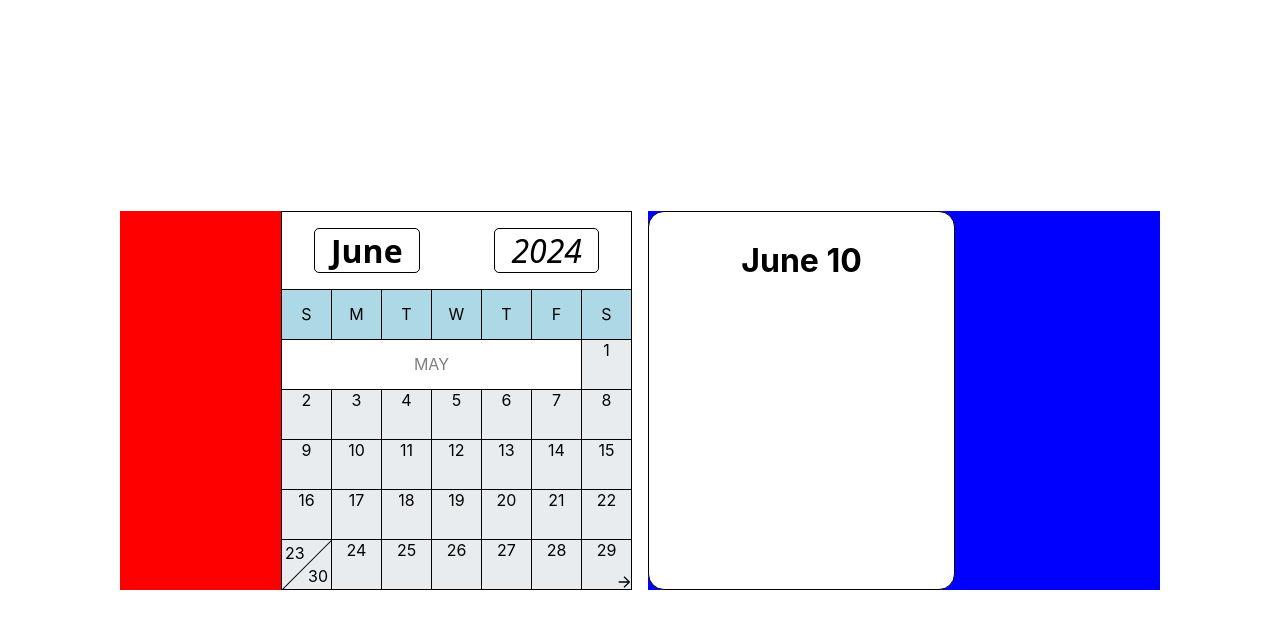
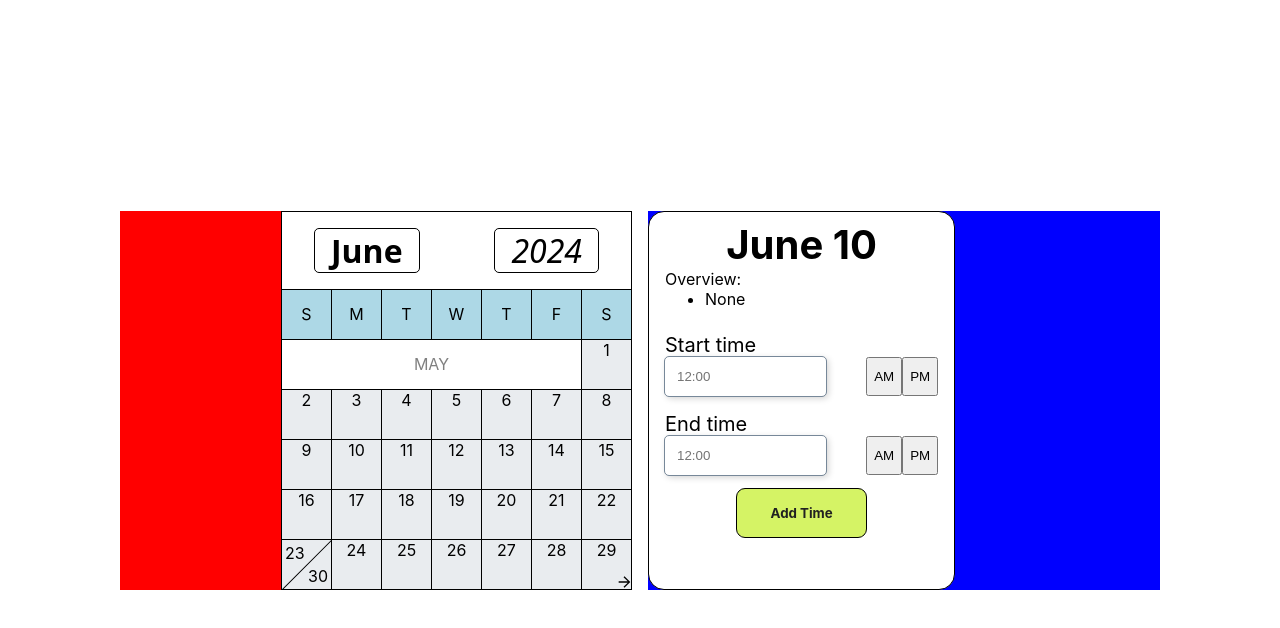
Before and after one commit to orion222/findatime, a React (Create React App) app: page /respondee in a window 1280 px wide. Both pictures are taken after a click on the element "10". Shown: the top 628 px of the page. Built offline with nearby package versions, Linux system fonts and the light colour scheme.

Commit message:
added time selectors ui

```diff
--- a/src/components/calendar/Calendar.js
+++ b/src/components/calendar/Calendar.js
@@ -61,12 +61,12 @@ export default function Calendar(props) {
 
     // build the first 4 rows
     ret.push(
-      <Day day = {1} setDay = {props.setDay} children = {n === 0 && <div className="calendar-prev calendar-arrow" onClick={prevMonth} />}>
+      <Day key = {1} day = {1} setDay = {props.setDay} children = {n === 0 && <div className="calendar-prev calendar-arrow" onClick={prevMonth} />}>
       </Day>
     );
     for (let i = 2; i <= 28 - n; i++){
       ret.push(
-        <Day day = {i} setDay = {props.setDay}/>
+        <Day key = {i} day = {i} setDay = {props.setDay}/>
       );
     }
 
@@ -93,7 +93,7 @@ export default function Calendar(props) {
     // fill in the rest of the calendar
     for (let i = nextDay; i <= t - v; i++) {
       ret.push(
-        <Day day = {i} setDay = {props.setDay}/>
+        <Day key = {i} day = {i} setDay = {props.setDay}/>
       );
     }
 
--- a/src/components/date-panel/TimeBookingWindow.js
+++ b/src/components/date-panel/TimeBookingWindow.js
@@ -1,22 +1,36 @@
+import "../../styles/date-panel/TimeBookingWindow.css";
+import { useState } from "react";
+import TimeSelector from "./TimeSelector"
 
+export default function TimeBookingWindow(props) {
+  const [startTime, setStartTime] = useState({ time: "9:00", am: true });
+  const [endTime, setEndTime] = useState({ time: "5:00", am: false });
 
-export default function TimeBookingWindow(props){
+  return (
+    <>
+        <div className="time-header">
 
-    return (
-        <h1 style={{textAlign: "center"}}>{months[props.month] + " " + props.day}</h1>
-    )
+            {new Intl.DateTimeFormat("en-US", { month: "long" }).format(
+              new Date(2024, props.month)
+            ) +
+              " " +
+              props.day}
+
+        </div>
+        <div className="time-stats">
+          Overview:
+          <ul className="overview-list">
+            <li>None</li>
+          </ul>
+        </div>
+        <div className = "time-selectbox">
+
+            <TimeSelector name = "Start time" setTime = {setStartTime} time = {startTime.time} am = {startTime.am}/>
+            <TimeSelector name = "End time" setTime = {setEndTime} time = {endTime.time} am = {endTime.am}/>
+        </div>
+        <button className = "bottone1">
+            Add Time
+        </button>
+    </>
+  );
 }
-const months = [
-    "January",
-    "February",
-    "March",
-    "April",
-    "May",
-    "June",
-    "July",
-    "August",
-    "September",
-    "October",
-    "November",
-    "December",
-  ];
--- /dev/null
+++ b/src/components/date-panel/TimeSelector.js
@@ -0,0 +1,15 @@
+import "../../styles/date-panel/TimeSelector.css"
+export default function TimeSelector(props){
+    return (
+        <div className = "time-container">
+            <div className = "time-input-label">{props.name}</div>
+            <div className="time-flex">
+                <input className = "time-input"  pattern="^(0?[1-9]|1[0-2]):[0-5][0-9]" placeholder="12:00"/>
+                <div className="time-flex">
+                    <button>AM</button>
+                    <button>PM</button>
+                </div>
+            </div>
+        </div>
+    );
+}
--- a/src/styles/date-panel/Panel.css
+++ b/src/styles/date-panel/Panel.css
@@ -1,12 +1,15 @@
 
 .panel-container{
     border-radius: 1rem;
-    padding: 0.5rem;
+    padding: 0.5rem 1rem;
     box-sizing: border-box;
     border: 1px solid black;
     height: 100%;
     width: 60%;
     background-color: white;
+    display: flex;
+    flex-direction: column;
+    align-items: center;
 }
 .panel-title{
     font-size: clamp(1rem, 4vmin, 2rem);
--- /dev/null
+++ b/src/styles/date-panel/TimeBookingWindow.css
@@ -0,0 +1,52 @@
+
+.time-header{
+    text-align: center;
+    font-size: 5vmin;
+    font-weight: bold;
+}
+
+.overview-list{
+    margin: 0;
+}
+.time-stats{
+    padding: 0 0 1rem;
+    width: 100%;
+}
+.time-selectbox{
+    display: flex;
+    flex-direction: column;
+    gap: 1rem;
+    padding: 0.5rem 0;
+    width: 100%;
+}
+
+/*
+credit:
+https://uiverse.io/mrhyddenn/moody-badger-62
+*/
+.bottone1 {
+    padding-left: 33px;
+    padding-right: 33px;
+    padding-bottom: 16px;
+    padding-top: 16px;
+    border-radius: 9px;
+    background: #d5f365;
+    border: 1px solid black;
+    font-family: inherit;
+    font-weight: bold;
+    text-align: center;
+    color: rgb(33,33,33);
+    cursor: pointer;
+    transition: 0.4s;
+    margin-top: 5px;
+   }
+
+   .bottone1:hover {
+    box-shadow: 7px 5px 56px -14px #C3D900;
+    transform: scale(0.95);
+   }
+
+   .bottone1:active {
+    transform: scale(0.8);
+    box-shadow: 7px 5px 56px -10px #C3D900;
+   }
--- /dev/null
+++ b/src/styles/date-panel/TimeSelector.css
@@ -0,0 +1,33 @@
+/*
+credit:
+https://uiverse.io/Galahhad/average-snail-50
+*/
+
+.time-container{
+    display: flex;
+    flex-direction: column;
+    justify-content: center;
+
+}
+.time-input-label{
+    font-size: 2.5vmin;
+
+}
+.time-input {
+    margin-top: 0;
+    max-width: 50%;
+    padding: 12px;
+    border: none;
+    border-radius: 4px;
+    box-shadow: 2px 2px 7px 0 rgb(0, 0, 0, 0.2);
+    outline: 1px solid lightslategrey;
+    color: black;
+  }
+
+.time-input:invalid {
+color: red;
+}
+.time-flex{
+    display: flex;
+    justify-content: space-between;
+}
```
